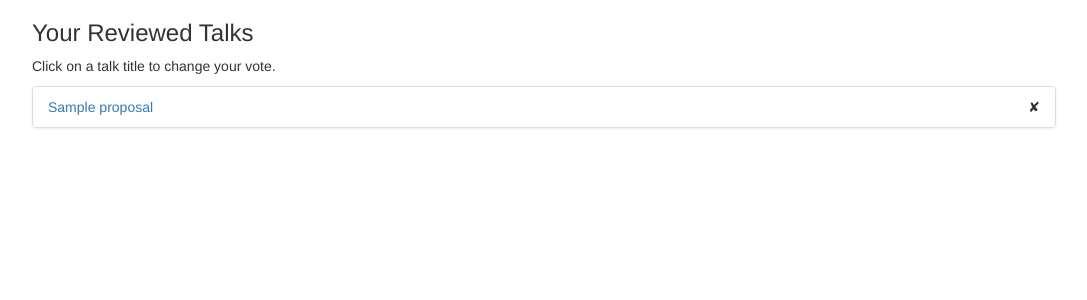
After one commit to PyconUK/voting, a Django app: template voting/templates/reviewed_proposal_list.html in a window 1280 px wide. The commit adds this page. Shown: the top 300 px of the page, without its empty margins (96-1183 px from the left). Run offline with Django 3.2, Linux system fonts and the light colour scheme; the template is opened without the code that fills it: most values are stand-ins (such as "Sample title", 1, 10 or a date in 2020); some libraries are stand-ins or nearby versions.

Commit message:
Add reviewed proposals page
Fixes #9

```diff
--- a/voting/templates/base.html
+++ b/voting/templates/base.html
@@ -5,7 +5,7 @@
   <link rel="stylesheet" href="https://maxcdn.bootstrapcdn.com/bootstrap/3.3.5/css/bootstrap-theme.min.css" />
   <link rel="stylesheet" href="{% static 'main.css' %}" />
 
-  <meta charset="utf-8">
+  <meta http-equiv="Content-Type" content="text/html; charset=utf-8" />
   <meta http-equiv="X-UA-Compatible" content="IE=edge,chrome=1">
   <meta http-equiv="X-Clacks-Overhead" content="GNU John Pinner">
   <meta name="viewport" content="width=device-width">
--- a/voting/templates/proposal_detail.html
+++ b/voting/templates/proposal_detail.html
@@ -3,7 +3,10 @@
 {% load markup %}
 
 {% block content %}
-{{ remaining }} proposals remaining of {{ total }}
+<div>
+  <a href="{% url 'reviewed-proposals' %}">Reviewed Proposals</a>
+  <span class="pull-right">{{ remaining }} proposals remaining of {{ total }}</span>
+</div>
 <h2>{{ proposal.title }}</h2>
 
 {{ proposal.author|markup }}
--- /dev/null
+++ b/voting/templates/reviewed_proposal_list.html
@@ -0,0 +1,19 @@
+{% extends 'base.html' %}
+
+
+{% block content %}
+{% if vote_list %}
+<h3>Your Reviewed Talks</h3>
+<p>Click on a talk title to change your vote.</p>
+<ul class="list-group">
+  {% for vote in vote_list %}
+  <li class="list-group-item">
+    <a href="{% url 'proposal-detail' pk=vote.proposal.pk %}">{{ vote.proposal.title }}</a>
+    <span class="pull-right">{% if vote.is_interested %}✔{% else %}✘{% endif %}</span>
+  </li>
+  {% endfor %}
+</ul>
+{% else %}
+<p><a href="/">You haven't voted on any talks yet, click to get started</a></p>
+{% endif %}
+{% endblock %}
--- a/voting/urls.py
+++ b/voting/urls.py
@@ -4,7 +4,7 @@ from django.conf.urls.static import static
 from django.contrib import admin
 from django.views.generic import RedirectView
 
-from .views import Home, Login, ProposalDetail, ProposalVote
+from .views import Home, Login, ProposalDetail, ProposalVote, ReviewedProposals
 
 urlpatterns = [
     url(r'^admin/', include(admin.site.urls)),
@@ -12,7 +12,7 @@ urlpatterns = [
     url(r'^favicon.ico$', RedirectView.as_view(url=settings.STATIC_URL + 'favicon.ico')),
 
     url(r'^$', Home.as_view(), name='home'),
-    # url(r'^reviewed/$', ReviewedProposals.as_view(), name='reviewed-proposals'),
+    url(r'^reviewed/$', ReviewedProposals.as_view(), name='reviewed-proposals'),
 
     url(r'^proposals/(?P<pk>\w+)/', include([
         url(r'^$', ProposalDetail.as_view(), name='proposal-detail'),
```
Also changed, not shown: voting/views.py (+9 -0 lines).
